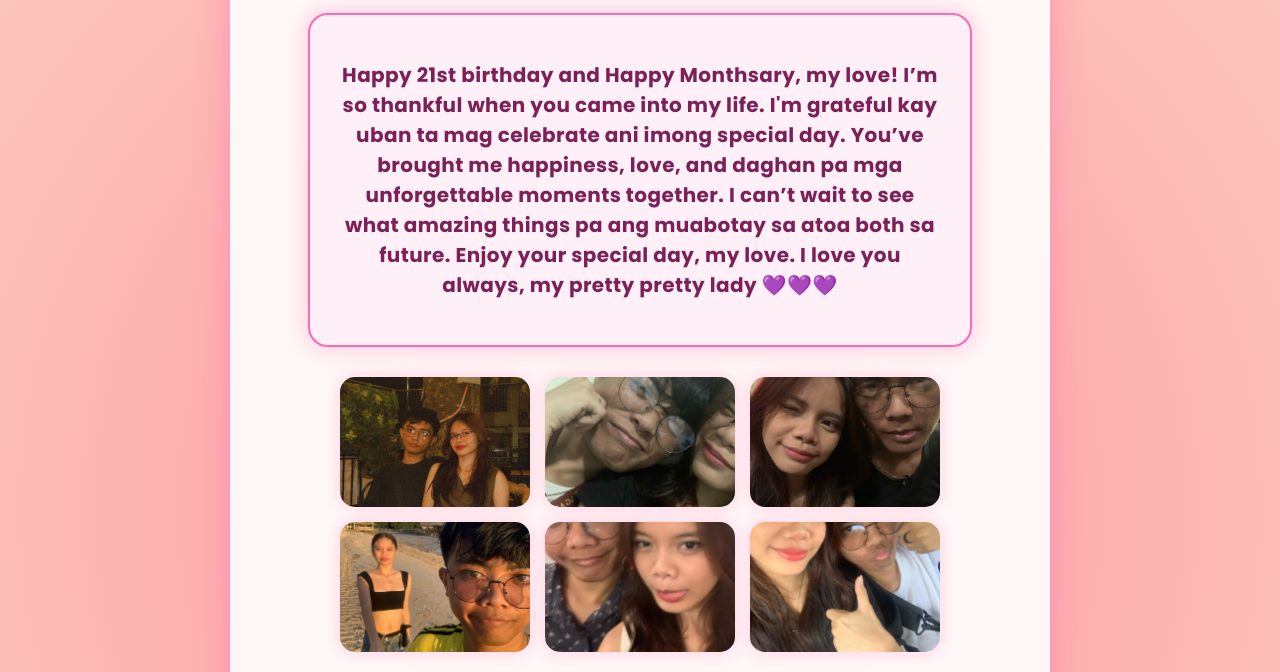
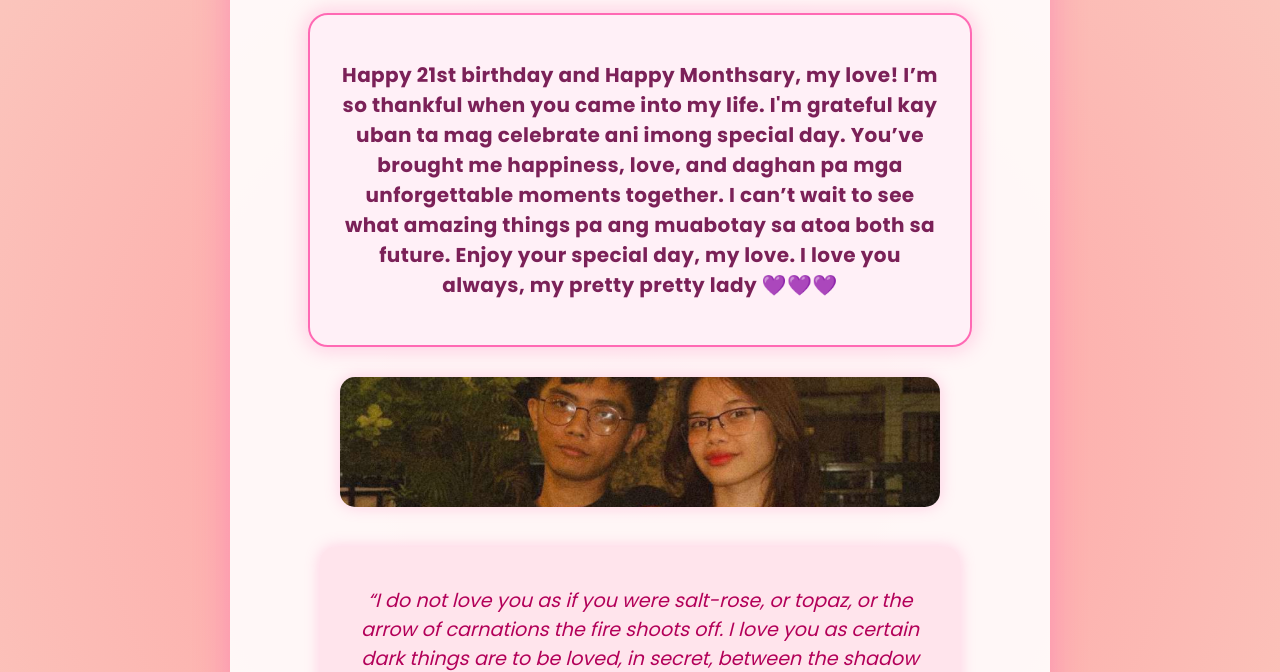
Before and after one commit to jhoy31677-blip/kezzzz, a plain HTML site: page index.html in a window 1280 px wide. Shown: the part 299-971 px from the top of the page. Drawn offline with Linux system fonts and the light colour scheme.

Commit message:
Update index.html

```diff
--- a/index.html
+++ b/index.html
@@ -155,11 +155,6 @@
     <!-- 📸 Photo Album -->
     <div class="photo-album">
       <img src="photo1.jpg" alt="Memory 1" loading="lazy" />
-      <img src="photo2.jpg" alt="Memory 2" loading="lazy" />
-      <img src="photo3.jpg" alt="Memory 3" loading="lazy" />
-      <img src="photo4.jpg" alt="Memory 4" loading="lazy" />
-      <img src="photo5.jpg" alt="Memory 5" loading="lazy" />
-	  <img src="photo6.jpg" alt="Memory 5" loading="lazy" />
     </div>
 
     <!-- 📅 Months Together Counter -->
```
